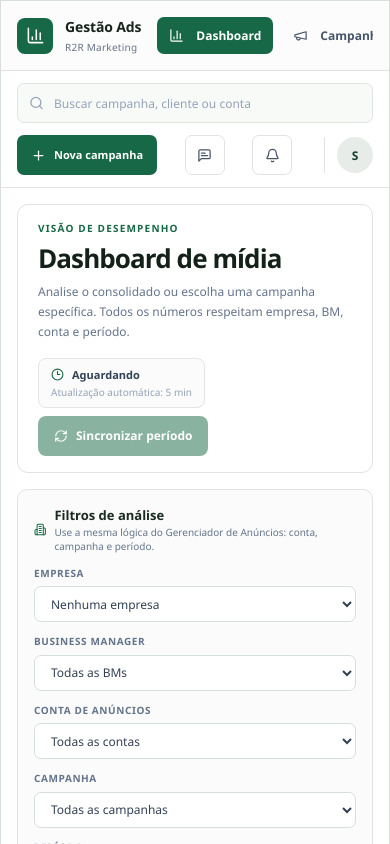
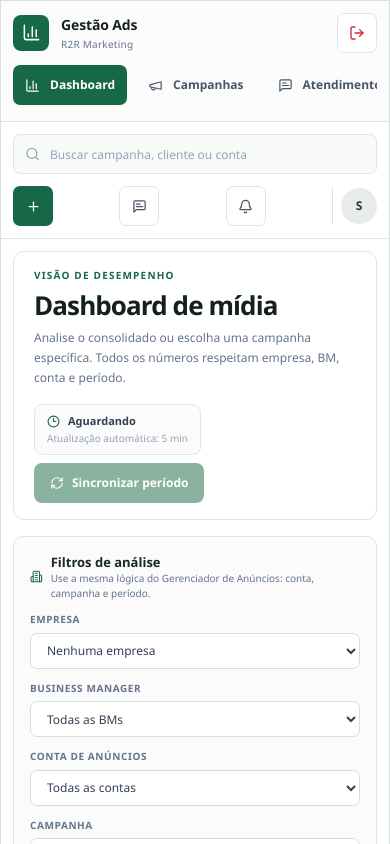
Before and after one commit to RuanMarcos38/Meta-ads, a React (Vite) app in the folder apps/web/: page / in a window 390 px wide. Shown: the top 844 px of the page. Built offline with nearby package versions, Linux system fonts and the light colour scheme; no server answers; sample sign-in values are in the browser's storage.

Commit message:
fix: tornar shell responsivo em mobile tablet e desktop

```diff
--- a/apps/web/src/components/Layout.tsx
+++ b/apps/web/src/components/Layout.tsx
@@ -43,28 +43,35 @@ export default function Layout() {
   }
 
   return (
-    <div className="min-h-screen bg-[#f2f4f2] text-slate-950 lg:p-3 xl:p-4">
-      <div className="mx-auto flex min-h-screen max-w-[1540px] flex-col overflow-hidden border border-[#d9dfdb] bg-white shadow-[0_12px_34px_rgba(25,42,33,0.07)] lg:min-h-[calc(100vh-1.5rem)] lg:flex-row lg:rounded-[14px]">
-        <aside className="flex border-b border-[#dfe4e1] bg-[#fbfcfb] p-4 lg:w-[238px] lg:flex-col lg:border-b-0 lg:border-r lg:p-4.5">
-          <button type="button" onClick={() => navigate('/')} className="mr-4 flex min-w-fit items-center gap-3 text-left lg:mb-7 lg:mr-0" title="Ir para o dashboard">
-            <span className="grid h-9 w-9 place-items-center rounded-[8px] bg-[#176846] text-white">
-              <BarChart3 size={19} strokeWidth={1.9} />
-            </span>
-            <span>
-              <strong className="block text-[14px] font-semibold tracking-[-0.01em] text-[#18231d]">Gestão Ads</strong>
-              <small className="mt-0.5 block text-[10px] font-medium tracking-wide text-slate-500">R2R Marketing</small>
-            </span>
-          </button>
+    <div className="app-viewport min-h-screen bg-[#f2f4f2] text-slate-950 lg:p-3 xl:p-4">
+      <div className="mx-auto flex min-h-screen max-w-[1540px] min-w-0 flex-col overflow-hidden border border-[#d9dfdb] bg-white shadow-[0_12px_34px_rgba(25,42,33,0.07)] lg:min-h-[calc(100vh-1.5rem)] lg:flex-row lg:rounded-[14px]">
+        <aside className="relative z-30 flex min-w-0 flex-col border-b border-[#dfe4e1] bg-[#fbfcfb] px-3 py-3 sm:px-4 lg:w-[238px] lg:shrink-0 lg:border-b-0 lg:border-r lg:p-4.5">
+          <div className="flex min-w-0 items-center justify-between gap-3 lg:block">
+            <button type="button" onClick={() => navigate('/')} className="flex min-w-0 items-center gap-3 text-left lg:mb-7" title="Ir para o dashboard">
+              <span className="grid h-9 w-9 shrink-0 place-items-center rounded-[8px] bg-[#176846] text-white">
+                <BarChart3 size={19} strokeWidth={1.9} />
+              </span>
+              <span className="min-w-0">
+                <strong className="block truncate text-[14px] font-semibold tracking-[-0.01em] text-[#18231d]">Gestão Ads</strong>
+                <small className="mt-0.5 block truncate text-[10px] font-medium tracking-wide text-slate-500">R2R Marketing</small>
+              </span>
+            </button>
 
-          <div className="min-w-0 flex-1 overflow-x-auto lg:overflow-visible">
+            <button type="button" onClick={logout} className="grid h-10 w-10 shrink-0 place-items-center rounded-[7px] border border-[#e2e6e3] bg-white text-red-600 transition-colors hover:bg-red-50 lg:hidden" title="Sair">
+              <LogOut size={16} />
+              <span className="sr-only">Sair</span>
+            </button>
+          </div>
+
+          <div className="premium-scrollbar mt-3 min-w-0 flex-1 overflow-x-auto pb-1 lg:mt-0 lg:overflow-visible lg:pb-0">
             <p className="mb-2 hidden px-2 text-[9px] font-semibold uppercase tracking-[0.16em] text-slate-400 lg:block">Operação</p>
-            <nav className="flex gap-2 lg:flex-col">
+            <nav className="flex min-w-max snap-x gap-2 lg:min-w-0 lg:flex-col">
               {links.map((link) => {
                 const Icon = link.icon;
                 return (
                   <NavLink key={link.to} to={link.to} end={link.end} className={({ isActive }) => [
-                    'flex min-w-fit items-center gap-3 rounded-[7px] px-3 py-2.5 text-[12px] font-semibold transition-colors duration-150',
-                    isActive ? 'bg-[#176846] text-white' : 'text-slate-600 hover:bg-[#edf2ee] hover:text-slate-950',
+                    'flex min-h-10 min-w-fit snap-start items-center gap-2.5 rounded-[7px] px-3 py-2.5 text-[12px] font-semibold transition-colors duration-150 lg:gap-3',
+                    isActive ? 'bg-[#176846] text-white' : 'border border-transparent text-slate-600 hover:bg-[#edf2ee] hover:text-slate-950',
                   ].join(' ')}>
                     <Icon size={15} strokeWidth={1.9} />
                     {link.label}
@@ -88,26 +95,26 @@ export default function Layout() {
           </div>
         </aside>
 
-        <main className="min-w-0 flex-1 bg-white">
-          <header className="flex min-h-[68px] flex-col gap-3 border-b border-[#dfe4e1] bg-white px-4 py-3 md:px-6 xl:flex-row xl:items-center xl:justify-between">
-            <label className="relative block w-full max-w-xl">
+        <main className="min-w-0 flex-1 overflow-visible bg-white lg:overflow-hidden">
+          <header className="flex min-w-0 flex-col gap-3 border-b border-[#dfe4e1] bg-white px-3 py-3 sm:px-4 md:flex-row md:items-center md:justify-between md:px-6">
+            <label className="relative block min-w-0 flex-1 md:max-w-xl">
               <span className="sr-only">Buscar campanha, cliente ou conta</span>
               <Search className="pointer-events-none absolute left-3 top-1/2 -translate-y-1/2 text-slate-400" size={15} />
               <input className="h-10 w-full rounded-[7px] border border-[#dfe5e1] bg-[#f8faf8] pl-9 pr-4 text-[12px] text-slate-800 outline-none transition-colors placeholder:text-slate-400 focus:border-[#9ab9a8] focus:bg-white" placeholder="Buscar campanha, cliente ou conta" onKeyDown={(event) => { if (event.key === 'Enter') navigate('/campanhas'); }} />
             </label>
 
-            <div className="flex items-center justify-between gap-2 xl:justify-end">
-              <button type="button" onClick={() => navigate('/campanhas')} className="inline-flex h-10 items-center gap-2 whitespace-nowrap rounded-[7px] bg-[#176846] px-3.5 text-[11px] font-semibold text-white transition-colors hover:bg-[#12563a]"><Plus size={15} /> Nova campanha</button>
-              <button type="button" onClick={() => navigate('/atendimento')} className="grid h-10 w-10 place-items-center rounded-[7px] border border-[#dfe4e1] bg-white text-slate-600 transition-colors hover:bg-[#f5f7f5]" title="Atendimento interno"><MessageSquareText size={15} /></button>
-              <button type="button" onClick={() => navigate('/')} className="grid h-10 w-10 place-items-center rounded-[7px] border border-[#dfe4e1] bg-white text-slate-600 transition-colors hover:bg-[#f5f7f5]" title="Notificações"><Bell size={15} /></button>
-              <div className="ml-1 flex min-w-0 items-center gap-2.5 border-l border-[#dfe4e1] pl-3">
-                <span className="grid h-9 w-9 place-items-center rounded-full bg-[#e8ece8] text-[12px] font-semibold text-[#163f31]">{userInitial}</span>
-                <span className="hidden min-w-0 sm:block"><strong className="block truncate text-[11px] font-semibold text-[#1b2720]">{user?.name || 'Usuário'}</strong><small className="mt-0.5 block truncate text-[9px] text-slate-500">{user?.email || user?.role}</small></span>
-                <UserCircle className="hidden text-slate-300 md:block" size={17} />
+            <div className="flex min-w-0 items-center justify-between gap-2 md:shrink-0 md:justify-end">
+              <button type="button" onClick={() => navigate('/campanhas')} className="inline-flex h-10 min-w-10 items-center justify-center gap-2 whitespace-nowrap rounded-[7px] bg-[#176846] px-3 text-[11px] font-semibold text-white transition-colors hover:bg-[#12563a] sm:px-3.5" title="Nova campanha"><Plus size={15} /><span className="hidden sm:inline">Nova campanha</span></button>
+              <button type="button" onClick={() => navigate('/atendimento')} className="grid h-10 w-10 shrink-0 place-items-center rounded-[7px] border border-[#dfe4e1] bg-white text-slate-600 transition-colors hover:bg-[#f5f7f5]" title="Atendimento interno"><MessageSquareText size={15} /></button>
+              <button type="button" onClick={() => navigate('/')} className="grid h-10 w-10 shrink-0 place-items-center rounded-[7px] border border-[#dfe4e1] bg-white text-slate-600 transition-colors hover:bg-[#f5f7f5]" title="Notificações"><Bell size={15} /></button>
+              <div className="ml-0 flex min-w-0 items-center gap-2 border-l border-[#dfe4e1] pl-2 sm:ml-1 sm:gap-2.5 sm:pl-3">
+                <span className="grid h-9 w-9 shrink-0 place-items-center rounded-full bg-[#e8ece8] text-[12px] font-semibold text-[#163f31]">{userInitial}</span>
+                <span className="hidden min-w-0 sm:block sm:max-w-[160px] lg:max-w-[190px]"><strong className="block truncate text-[11px] font-semibold text-[#1b2720]">{user?.name || 'Usuário'}</strong><small className="mt-0.5 block truncate text-[9px] text-slate-500">{user?.email || user?.role}</small></span>
+                <UserCircle className="hidden shrink-0 text-slate-300 xl:block" size={17} />
               </div>
             </div>
           </header>
-          <section className="premium-scrollbar max-h-[calc(100vh-68px)] overflow-auto px-4 py-4 md:px-6 md:py-5">
+          <section className="premium-scrollbar min-w-0 overflow-visible px-3 py-3 sm:px-4 sm:py-4 md:px-6 md:py-5 lg:max-h-[calc(100vh-68px)] lg:overflow-auto">
             <Outlet />
           </section>
         </main>
```
